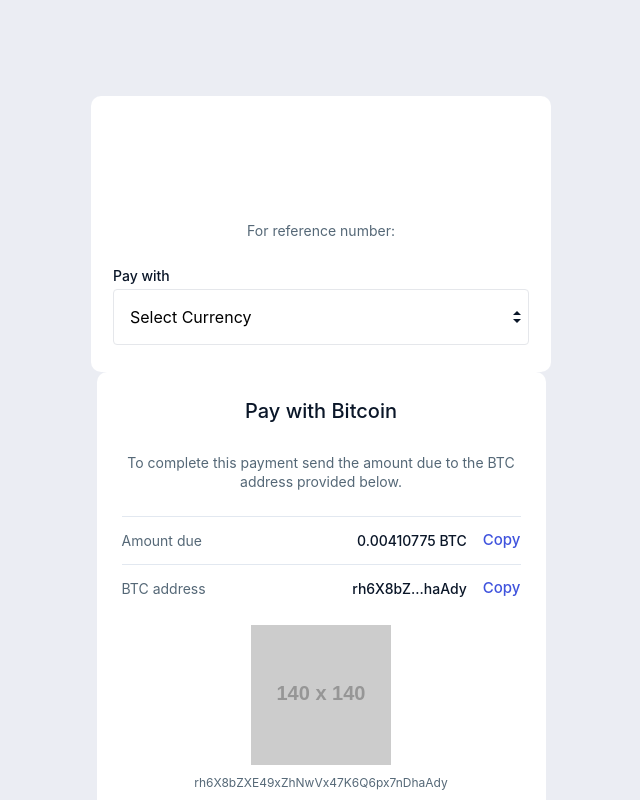
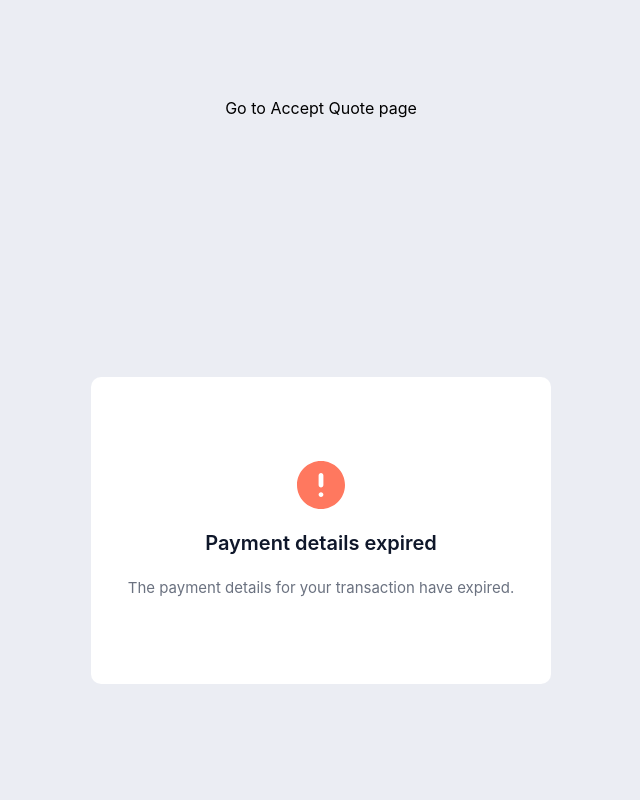
Before and after one commit to hanielchids/frontend-app, a Next.js app: page / in a window 1280 px wide. Shown: the top 800 px of the page, without its empty margins (319-959 px from the left). Built offline with nearby package versions, Linux system fonts and the light colour scheme; no server answers.

Commit message:
fix(components): rendering data

```diff
--- a/src/components/QRBox.tsx
+++ b/src/components/QRBox.tsx
@@ -1,14 +1,24 @@
 import React from "react";
-import Image from "next/image";
+import CopyButton from "./CopyButton";
+import Countdown from "./Countdown";
+import CryptoQRCode from "./CryptoQRCode";
 
-function QRBox() {
+interface QRBoxProps {
+  apiData: any;
+  timerKey: number;
+  handleRedirect: () => void;
+}
+
+function QRBox(props: QRBoxProps) {
+  const timeExpired = props.handleRedirect;
+  const { paidCurrency, address, expiryDate } = props.apiData;
+
   return (
     <div>
       <div className="quote-container w-[449px]">
         <div className="w-[303px] pb-[2.96px] justify-center items-center inline-flex">
           <div className="h-text">Pay with Bitcoin</div>
         </div>
-        {/* <div className="w-[303px] h-[48.66px] "> */}
 
         <div className="text-center p-text">
           To complete this payment send the amount due to the BTC address
@@ -18,37 +28,37 @@
           <div className="table-divider" />
           <div className="self-stretch justify-start items-center gap-4 inline-flex">
             <div className="table-text">Amount due</div>
-            <div className="table-text-r">0.00410775 BTC</div>
+            <div className="table-text-r">
+              {paidCurrency?.amount} {paidCurrency?.currency}
+            </div>
             <div className="rounded-3xl justify-end items-center gap-2 flex">
-              <div className="text-center text-bvnk_blue-light text-[15px] font-medium leading-normal">
-                Copy
-              </div>
+              <CopyButton
+                textToCopy={`${paidCurrency?.amount} ${paidCurrency?.currency}`}
+              />
             </div>
           </div>
           <div className="table-divider" />
           <div className="self-stretch justify-start items-center gap-4 inline-flex">
             <div className="table-text">BTC address</div>
-            <div className="table-text-r">rh6X8bZ...haAdy</div>
-            <div className="text-center text-bvnk_blue-light text-[15px] font-medium leading-normal">
-              Copy
-            </div>
+            <div className="table-text-r">{address?.address}</div>
+            <CopyButton textToCopy={`${address?.address}`} />
           </div>
           <div className="self-stretch h-[180px] pt-3 bg-white flex-col justify-center items-center gap-3 flex">
-            <Image
-              className="w-[140px] h-[140px]"
-              width={"140"}
-              height={"140"}
-              src="https://via.placeholder.com/140x140"
-              alt=""
-            />
+            <CryptoQRCode address={address?.address} />
             <div className="text-center text-bvnk_text-gray text-xs font-normal leading-none">
-              rh6X8bZXE49xZhNwVx47K6Q6px7nDhaAdy
+              {address?.address}
             </div>
           </div>
           <div className="w-[399px] h-px relative bg-slate-200" />
           <div className="self-stretch justify-start items-center gap-1 inline-flex">
             <div className="table-text">Time left to pay</div>
-            <div className="table-text-r">02:59:59</div>
+            <div className="table-text-r">
+              <Countdown
+                targetTimestamp={expiryDate}
+                onTimerExpired={timeExpired}
+                key={props.timerKey}
+              />
+            </div>
           </div>
           <div className="w-[399px] h-px relative bg-slate-200" />
         </div>
--- a/src/pages/api/confirm_quote.ts
+++ b/src/pages/api/confirm_quote.ts
@@ -1,7 +1,7 @@
 import { NextApiRequest, NextApiResponse } from "next";
 
 const confirmHandler = async (req: NextApiRequest, res: NextApiResponse) => {
-  const uuid = "afe0a04b-657a-4293-ab7b-70f62ccc3a62";
+  const uuid = "a3cafcba-597a-4e55-a43b-189b6624e10b";
 
   try {
     const details = await fetch(
--- a/src/pages/api/quote_onload.ts
+++ b/src/pages/api/quote_onload.ts
@@ -1,7 +1,7 @@
 import { NextApiRequest, NextApiResponse } from "next";
 
 const quoteHandler = async (req: NextApiRequest, res: NextApiResponse) => {
-  const uuid = "afe0a04b-657a-4293-ab7b-70f62ccc3a62";
+  const uuid = "a3cafcba-597a-4e55-a43b-189b6624e10b";
 
   try {
     const details = await fetch(
--- a/src/pages/api/select_currency.ts
+++ b/src/pages/api/select_currency.ts
@@ -1,7 +1,7 @@
 import { NextApiRequest, NextApiResponse } from "next";
 
 const currencyHandler = async (req: NextApiRequest, res: NextApiResponse) => {
-  const uuid = "afe0a04b-657a-4293-ab7b-70f62ccc3a62";
+  const uuid = "a3cafcba-597a-4e55-a43b-189b6624e10b";
 
   const selectedCurrency = req.query.currency as string;
 
--- a/src/pages/index.tsx
+++ b/src/pages/index.tsx
@@ -1,70 +1,126 @@
-import Box from "@/components/Box";
 import CustomSelect from "@/components/Dropdown";
 import ExpiredBox from "@/components/Expiredbox";
-import QRBox from "@/components/QRBox";
 import Image from "next/image";
 import { useEffect, useState } from "react";
+import { GetServerSideProps } from "next";
 
 // redux stuff
-import { useSelector } from "react-redux";
+import { useDispatch } from "react-redux";
+
 import { RootState } from "../store/store";
+import { setLoading, unsetLoading } from "../store/isLoadingSlice";
+
+// Nextjs stuff
+import Link from "next/link";
+import { useRouter } from "next/router";
 
 export default function Home(props: any) {
-  const [apiData, setApiData] = useState("");
-  const [payData, setPayData] = useState("");
+  // const [apiData, setApiData] = useState("");
+  // const [payData, setPayData] = useState("");
 
-  useEffect(() => {
-    const fetchData = async () => {
-      try {
-        const response = await fetch("/api/quote_onload");
-        if (!response.ok) {
-          throw new Error(`API request failed with status: ${response.status}`);
-        }
-        const data = await response.json();
+  // const isLoading = useSelector((state: RootState) => state.isLoading);
+  // const dispatch = useDispatch();
 
-        console.log("returned data is: ", data);
+  // useEffect(() => {
+  //   const fetchData = async () => {
+  //     try {
+  //       const response = await fetch("/api/quote_onload");
+  //       if (!response.ok) {
+  //         throw new Error(`API request failed with status: ${response.status}`);
+  //       }
+  //       const data = await response.json();
 
-        setApiData(data);
-      } catch (error) {
-        console.error("Error fetching data:", error);
-      }
-    };
+  //       console.log("returned data is: ", data);
 
-    fetchData();
-  }, []);
+  //       setApiData(data);
+  //     } catch (error) {
+  //       console.error("Error fetching data:", error);
+  //     }
+  //   };
 
-  const selectedCurrency = useSelector(
-    (state: RootState) => state.currency.selectedCurrency
-  );
+  //   fetchData();
+  // }, []);
 
-  useEffect(() => {
-    const currencyData = async () => {
-      try {
-        const response = await fetch(
-          `/api/select_currency?currency=${selectedCurrency}`
-        );
-        if (!response.ok) {
-          throw new Error(`API request failed with status: ${response.status}`);
-        }
-        const data = await response.json();
+  // const selectedCurrency = useSelector(
+  //   (state: RootState) => state.currency.selectedCurrency
+  // );
 
-        console.log("CURRENCY data is: ", data);
+  // useEffect(() => {
+  //   const currencyData = async () => {
+  //     try {
+  //       if (selectedCurrency) {
+  //         const response = await fetch(
+  //           `/api/select_currency?currency=${selectedCurrency}`
+  //         );
+  //         if (!response.ok) {
+  //           throw new Error(
+  //             `API request failed with status: ${response.status}`
+  //           );
+  //         }
+  //         const data = await response.json();
 
-        setPayData(data);
-      } catch (error) {
-        console.error("Error fetching data:", error);
-      }
-    };
+  //         console.log("CURRENCY data is: ", data);
 
-    currencyData();
-  }, [selectedCurrency]);
+  //         setPayData(data);
+  //       }
+  //     } catch (error) {
+  //       console.error("Error fetching data:", error);
+  //     }
+  //   };
+
+  //   currencyData();
+  // }, [selectedCurrency]);
+
+  // Callback function to refresh payData
+  // const refreshPayData = async () => {
+  //   dispatch(setLoading());
+  //   try {
+  //     if (selectedCurrency) {
+  //       const response = await fetch(
+  //         `/api/select_currency?currency=${selectedCurrency}`
+  //       );
+  //       if (!response.ok) {
+  //         throw new Error(`API request failed with status: ${response.status}`);
+  //       }
+  //       const data = await response.json();
+  //       setPayData(data);
+  //     }
+
+  //     dispatch(unsetLoading());
+  //   } catch (error) {
+  //     console.error("Error fetching data:", error);
+  //     dispatch(unsetLoading());
+  //   }
+  // };
+
+  const router = useRouter();
+
+  const uuid = "a3cafcba-597a-4e55-a43b-189b6624e10b";
 
   return (
     <main className="flex min-h-screen flex-col items-center justify-between p-24">
-      <Box apiData={apiData} payData={payData} />
-
-      <QRBox />
+      <Link href={`/payin/${uuid}`}>Go to Accept Quote page</Link>
       <ExpiredBox />
     </main>
   );
 }
+
+// export const getServerSideProps: GetServerSideProps = async () => {
+//   try {
+//     const response = await fetch("/api/quote_onload");
+//     if (!response.ok) {
+//       throw new Error(`API request failed with status: ${response.status}`);
+//     }
+//     const data = await response.json();
+
+//     return {
+//       props: { apiData: data },
+//     };
+//   } catch (error) {
+//     console.error("Error fetching data:", error);
+
+//     return {
+//       props: { apiData: null }, // Handle the error case as needed
+//     };
+//   }
+// };
--- /dev/null
+++ b/src/pages/payin/[uuid]/pay.tsx
@@ -0,0 +1,60 @@
+import Layout from "@/components/Layout";
+import QRBox from "@/components/QRBox";
+import { useRouter } from "next/router";
+import React, { useEffect, useState } from "react";
+
+function Pay() {
+  const [apiData, setApiData] = useState("");
+  const [timerKey, setTimerKey] = useState(0);
+  const router = useRouter();
+  const { uuid } = router.query;
+
+  useEffect(() => {
+    const fetchData = async () => {
+      try {
+        const response = await fetch("/api/quote_onload");
+        if (!response.ok) {
+          throw new Error(`API request failed with status: ${response.status}`);
+        }
+        const data = await response.json();
+
+        console.log("returned data is: ", data);
+
+        setApiData(data);
+      } catch (error) {
+        console.error("Error fetching data:", error);
+      }
+    };
+
+    fetchData();
+  }, []);
+
+  useEffect(() => {
+    const preventBackNavigation = () => {
+      history.pushState(null, document.title, location.href);
+    };
+
+    window.addEventListener("popstate", preventBackNavigation);
+
+    return () => {
+      window.removeEventListener("popstate", preventBackNavigation);
+    };
+  }, []);
+
+  const handleRedirect = () => {
+    setTimerKey((prevKey) => prevKey + 1);
+    router.replace(`${uuid}/expired`);
+  };
+
+  return (
+    <Layout>
+      <QRBox
+        apiData={apiData}
+        timerKey={timerKey}
+        handleRedirect={handleRedirect}
+      />
+    </Layout>
+  );
+}
+
+export default Pay;
```
Also changed, not shown: src/pages/payin/[uuid]/expired.tsx (added, +26 -0 lines).
